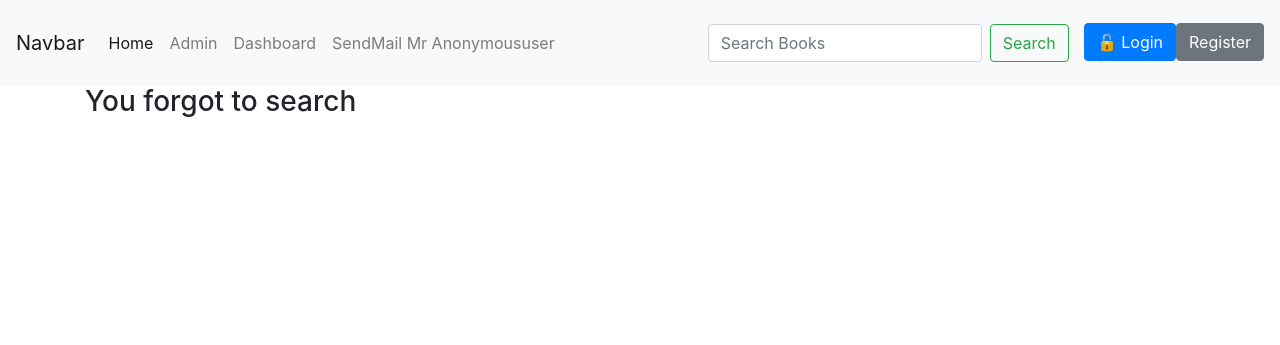
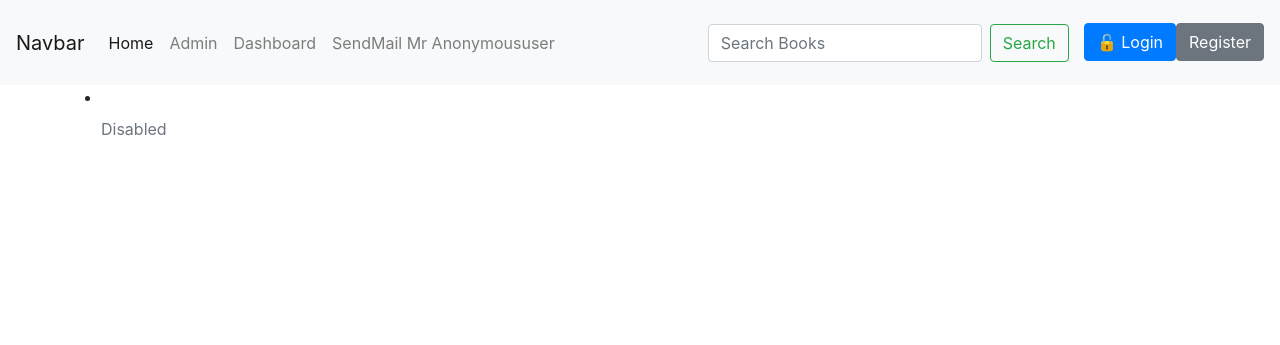
Before and after one commit to sirnusi/bookapp, a Django app: template book_app/templates/book_app/search_results.html in a window 1280 px wide. Shown: the top 345 px of the page. Run offline with Django 3.2, Linux system fonts and the light colour scheme; the template is opened without the code that fills it, so the values that code supplies are empty.

Commit message:
book commit

```diff
--- a/book_app/templates/book_app/base.html
+++ b/book_app/templates/book_app/base.html
@@ -38,9 +38,7 @@
                 <input name="q" class="form-control mr-sm-2" type="search" placeholder="Search Books" aria-label="Search">
                 <button class="btn btn-outline-success my-2 my-sm-0" type="submit">Search</button>
             </form>
-            <!-- <form action="{% url 'search_results' %}" method="get">
-            <input name="q" type="text" placeholder="Search...">
-            </form> -->
+
                 {% if request.user.is_authenticated %}
                     <p><a class='btn btn-warning' style="margin: 15px 0px 0px 15px;" href="{% url 'logout' %}">&#128274 Logout {{request.user.username}}</a></p>
                 {% else %}
--- a/book_app/templates/book_app/search_results.html
+++ b/book_app/templates/book_app/search_results.html
@@ -11,6 +11,8 @@
 			{% endfor %}
 		</ul>
 	{% else %}
-		<h3>You forgot to search</h3>
+		<li class="nav-item">
+        	<a class="nav-link disabled" href="#" tabindex="-1" aria-disabled="true">Disabled</a>
+    	</li>
 	{% endif %}
 {% endblock %}
```
Also changed, not shown: db.sqlite3.
